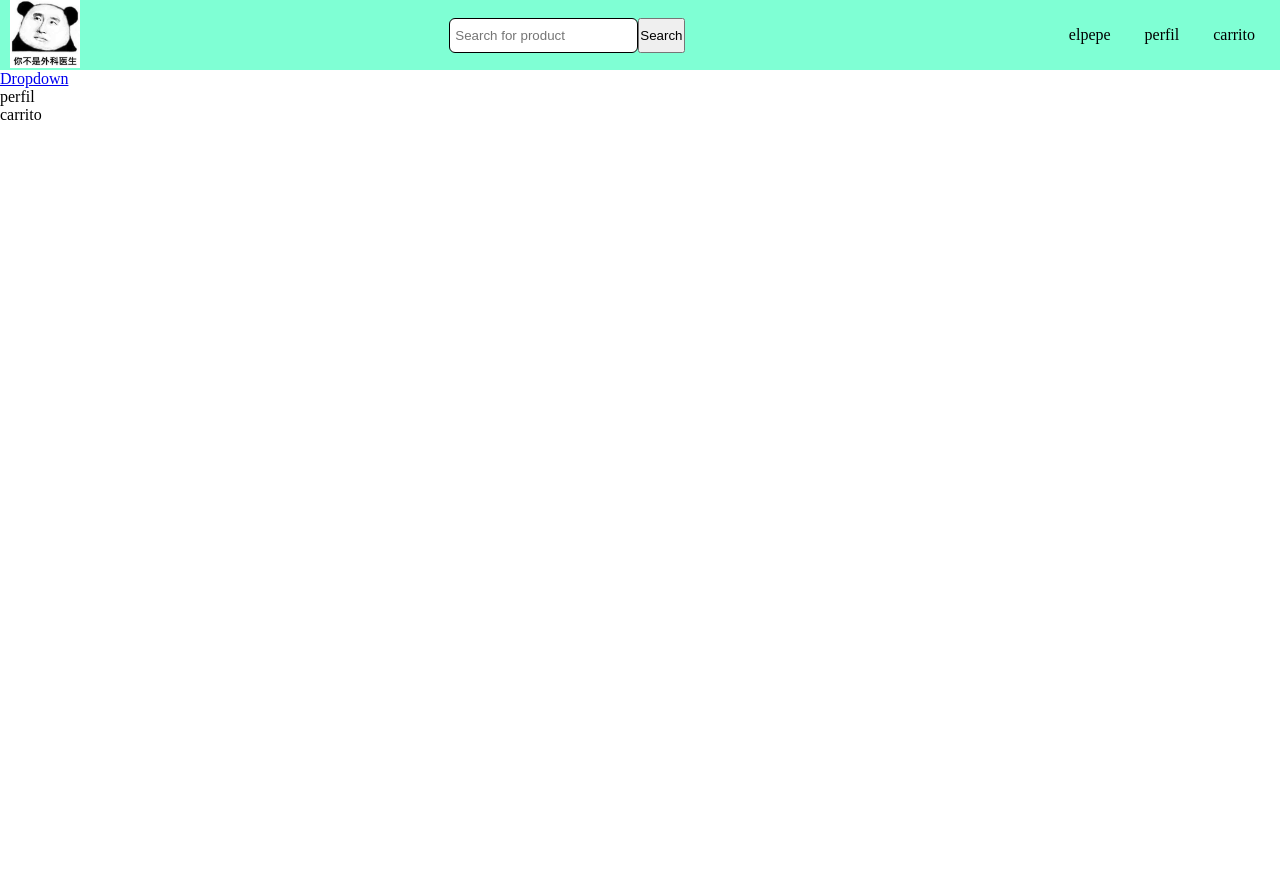
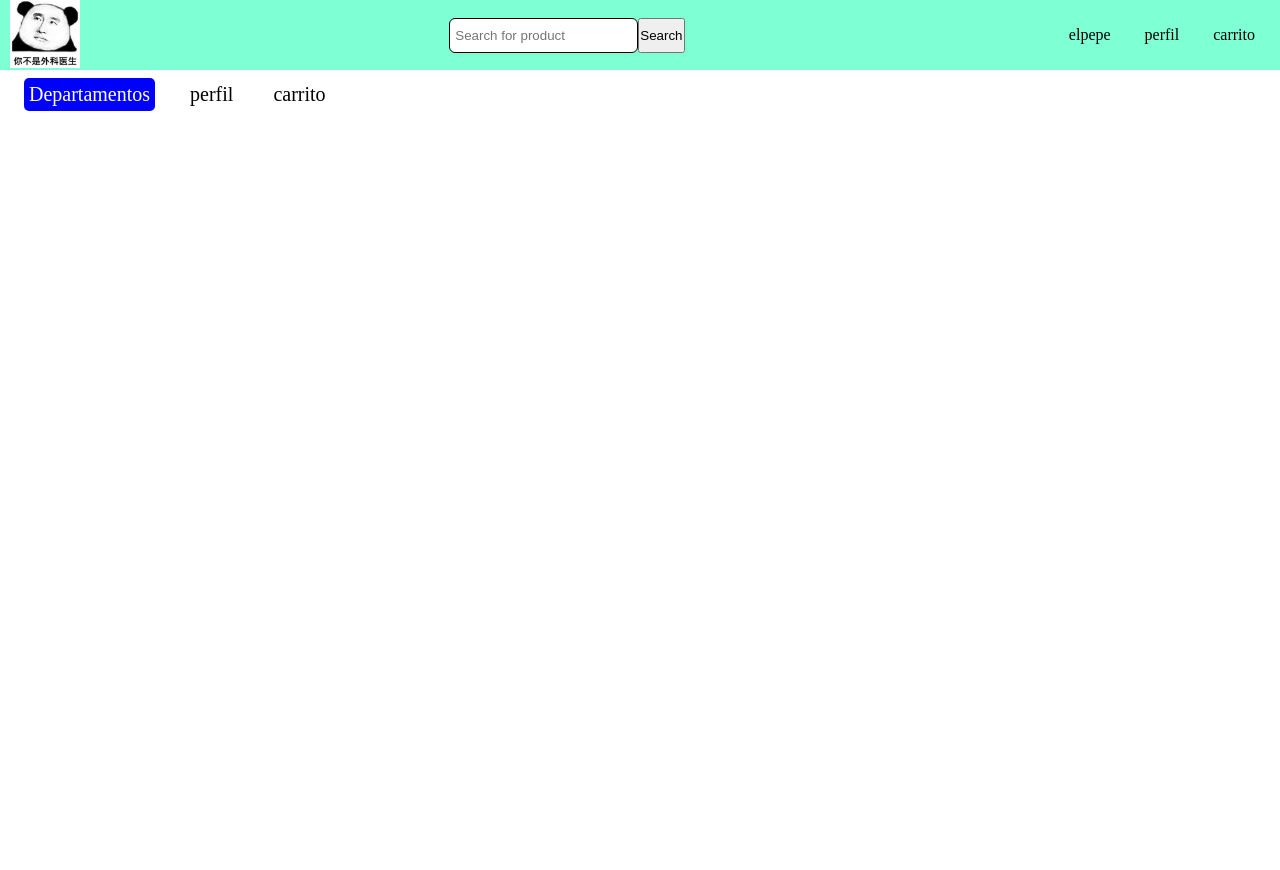
Before and after one commit to angela-baltierrez/hiper_card, a PHP site: page /detalle_producto.html in a window 1280 px wide. Before the commit the page ends 120 px from the top, so only its background shows below. Run offline with PHP 8.4, Linux system fonts and the light colour scheme.

Commit message:
navbar en detalle producto

```diff
--- a/assets/css/detalle_producto.css
+++ b/assets/css/detalle_producto.css
@@ -40,3 +40,73 @@
     display: inline-block; /*para que ser forme en horizontal*/
     padding: 15px; /*separar los botones*/
 }
+
+.mani{
+    font-size: 20px;
+    height: 100vh;
+}
+
+.nav-opciones-categorias{
+    margin: auto;
+    padding: 0.5rem 1.5rem; /*separar los botones*/
+    border-radius: 10px;
+    list-style: none;
+}
+
+.nav-opciones-categorias .nav-link-lista {
+    display: flex; /*para que ser forme en horizontal y hacer menu de los botones*/
+
+    gap: 30px;
+}
+
+
+.nav-opciones-categorias .nav-link, .nav-menu, .nav-link-departamentos {
+    padding: 5px; /*separar los botones*/
+    list-style: none;
+    cursor: pointer;
+}
+
+
+.nav-opciones-categorias a{
+    text-decoration: none;
+    color: currentColor;
+}
+
+.nav-opciones-categorias .nav-link-departamentos {
+    background-color: blue;
+    border-radius: 5px;
+    color: white;
+}
+
+.nav-opciones-categorias .nav-menu{
+    position: absolute;
+    line-height: 1.5;
+    padding: 1.5rem;
+    margin: 0.2rem -0.1rem;
+    list-style: none;
+    background-color: gray;
+    border-radius: 10px;
+    display: none;
+}
+
+.nav-opciones-categorias .nav-link:hover{
+    background-color: green;
+    color: white;
+    border-radius: 5px;
+}
+.nav-opciones-categorias .nav-link-departamentos:hover{
+    background-color: rgb(230, 122, 14);
+    color: white;
+}
+
+.nav-opciones-categorias  .nav-menu-opciones{
+    padding:0 0 20px 0;
+}
+
+.nav-opciones-categorias .nav-menu a{
+    padding-top: 10px;
+}
+
+.nav-link-departamentos:hover .nav-menu{
+    display: block;
+}
--- a/detalle_producto.html
+++ b/detalle_producto.html
@@ -23,18 +23,26 @@
         </ul>
     </nav>
    </header>
-   <nav>
-    <ul class="nav-link">
-        <li class="nav-link">
-            <a class="nav-link dropdown-toggle" href="#" id="navbarDropdown" role="button" data-toggle="dropdown" aria-haspopup="true" aria-expanded="false">Dropdown</a>
-        <div class="departamentos_menu" aria-labelledby="navbarDropdown">
-            <a class="departamentos-opciones" href="#"></a>
-        </div>
+   <div class="mani">
+   <nav class="nav-opciones-categorias">
+    <ul class="nav-link-lista">
+        <li class="nav-link-departamentos">
+            <a href="#">Departamentos
+                <span class="icono-lista">
+
+                </span>
+            </a>
+            <ul class="nav-menu">
+                <li class="nav-menu-opciones">snack</li>
+                <li class="nav-menu-opciones">bebidas</li>
+                <li class="nav-menu-opciones">carne</li>
+            </ul>
         </li>
 
-        <li><a href="perfil"></a>perfil</li>
-        <li><a href="lista_productos"></a>carrito</li>
+        <li class="nav-link"><a href="perfil"></a>perfil</li>
+        <li class="nav-link"><a href="lista_productos"></a>carrito</li>
     </ul>
 </nav>
+</div>
 </body>
 </html>
```
